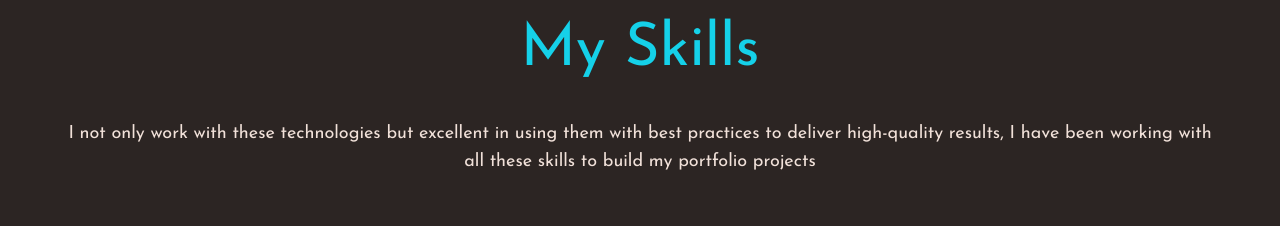
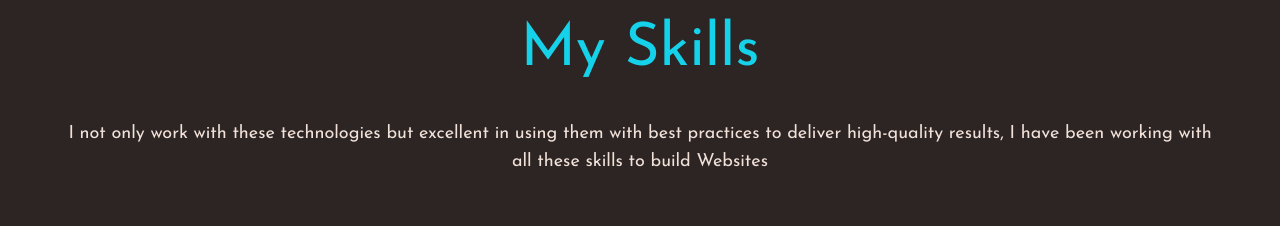
Before and after one commit to MRRafay42/my_portfolio, a React (Vite) app: page / in a window 1280 px wide. Shown: the part 1360-1586 px from the top of the page. Built offline with nearby package versions, Linux system fonts and the light colour scheme.

Commit message:
change in skills

```diff
--- a/src/components/skillsSection/SkillsText.jsx
+++ b/src/components/skillsSection/SkillsText.jsx
@@ -5,7 +5,7 @@ const SkillsText = () => {
       <p className="text-lg text-center">
         I not only work with these technologies but excellent in using them with
         best practices to deliver high-quality results, I have been working with
-        all these skills to build my portfolio projects
+        all these skills to build Websites
       </p>
     </div>
   );
```
